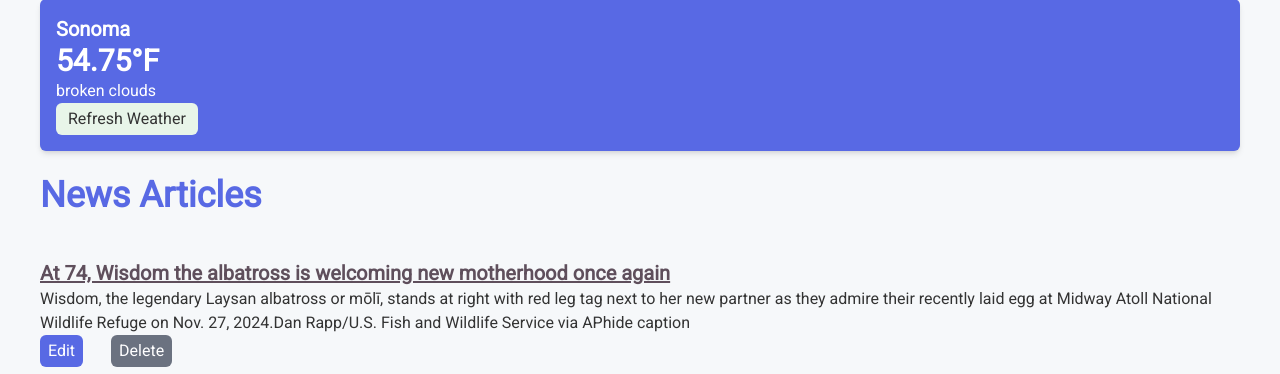
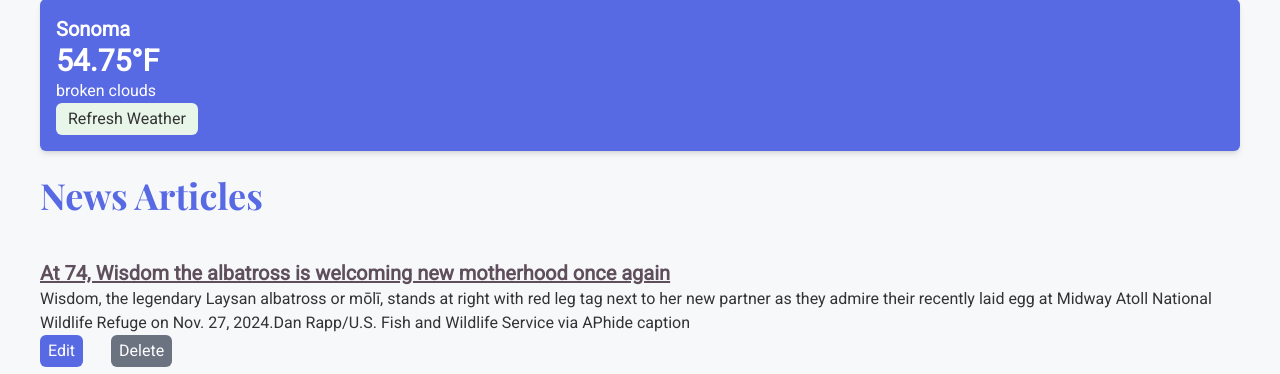
Before and after one commit to jsnorek/NewsNow, a Flask app: page / in a window 1280 px wide. Shown: the part 273-647 px from the top of the page. Run offline with Flask 3, Linux system fonts and the light colour scheme; data comes from the database, SQL or seed files in the repository; some libraries are stand-ins or nearby versions.

Commit message:
applied heading font to page heading

```diff
--- a/templates/index.html
+++ b/templates/index.html
@@ -107,7 +107,7 @@
     <!-- <img src="{{ url_for('weather_chart') }}" alt="Weather Data Chart"> -->
 
     <!-- News Articles -->
-    <h1 class="text-4xl font-semibold mb-6"><a href="/" class="text-accent hover:text-primary">News Articles</a></h1>
+    <h1 class="text-4xl font-semibold font-heading mb-6"><a href="/" class="text-accent hover:text-primary">News Articles</a></h1>
 
     {% for article in articles %}
     <div class="news-article article border-b border-gray-300 py-5"
```
